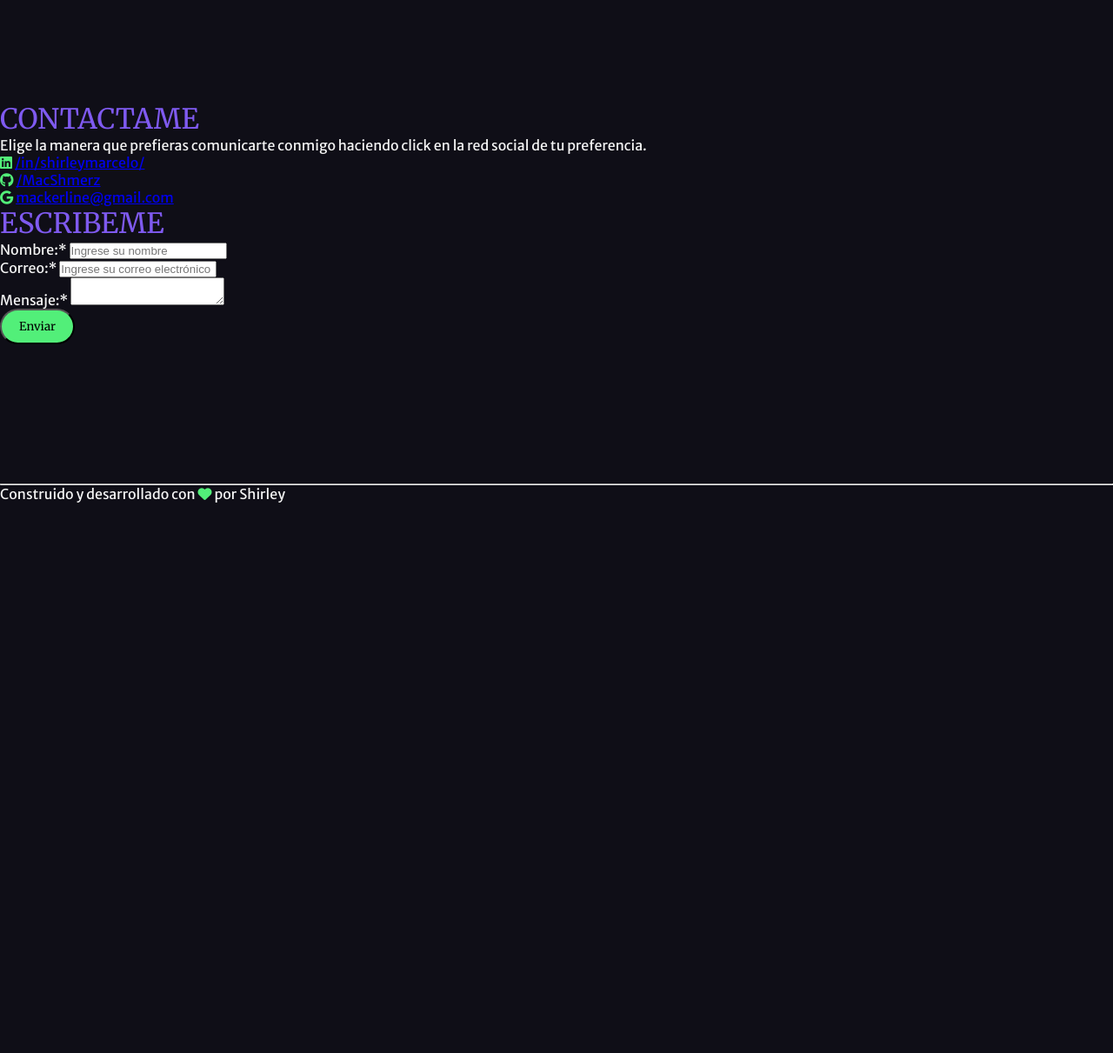
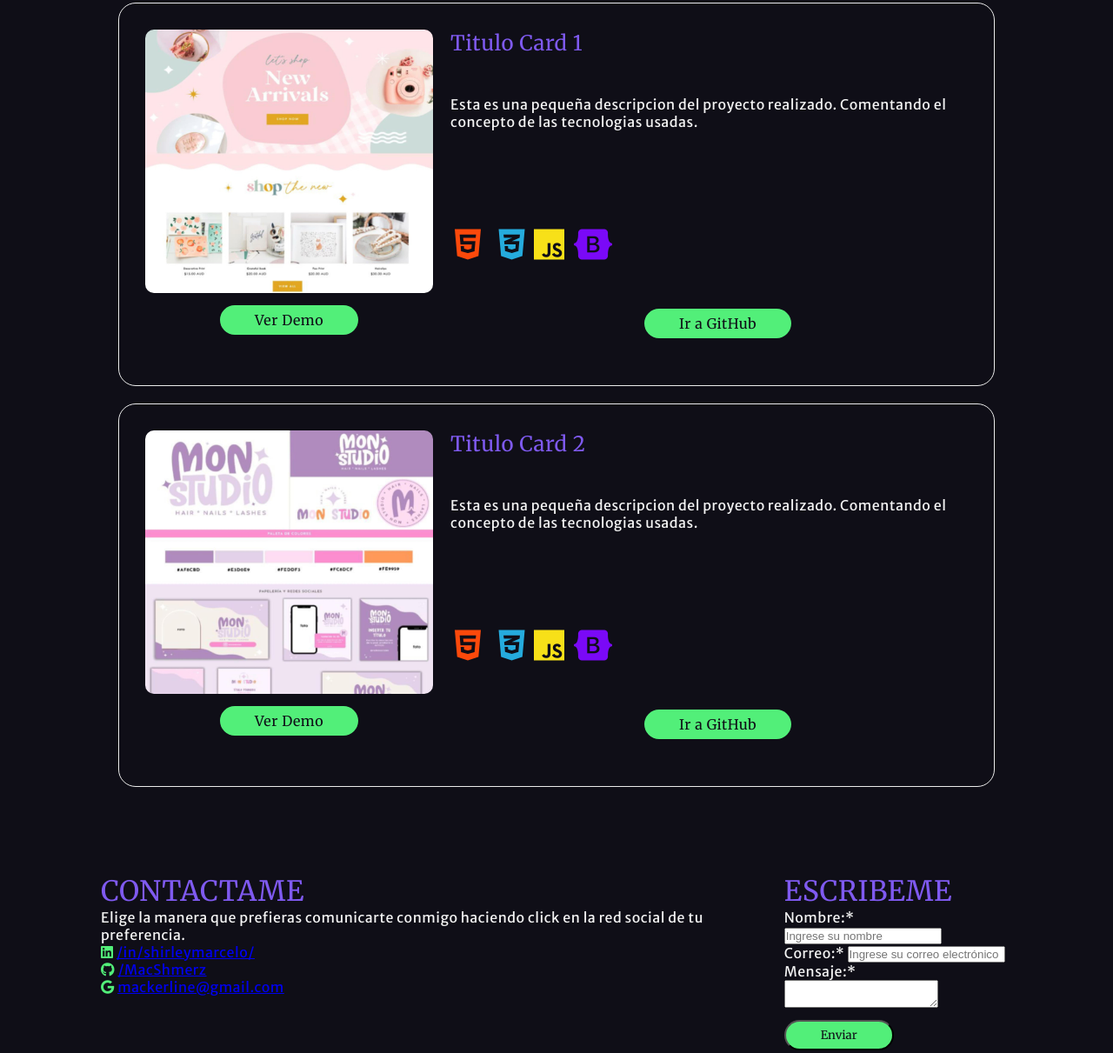
Before and after one commit to MacShmerz/portfolio, a plain HTML site: page index.html in a window 1280 px wide. Shown: the part 1326-2537 px from the top of the page at 87% size. Before the commit the page ends 1904 px from the top, so only its background shows below. Drawn offline with Linux system fonts and the light colour scheme.

Commit message:
css modification and project section

```diff
--- a/index.html
+++ b/index.html
@@ -51,22 +51,23 @@
               </a>
             </div>
           </div>
-          <div class="image-home">
-            <img src="#" alt="Foto de Perfil" />
+          <div class="img-home">
+            <img src="img/img-portada.jpg" alt="Foto de Perfil" />
           </div>
         </div>
         <div class="btn-home">
-          <button class="slide-btn" aria-label="Deslizar hacia abajo">v</button>
+          <buttom><img class="btn-home-img" src="img/down.svg" alt=""></buttom>
         </div>
       </section>
 
       <!--Descripcion acecrca de mi-->
       <section id="about-me" class="about-me">
+        <duv class="col">
+          <div class="image-about-me align-start">
+            <img src="img/aboutme.png" alt="">
+          </div>
+          <div class="text-about-me align-end">
             <h2>Acerca de mi</h2>
-        <div class="image-about-me">
-          <img src="#" alt="Figura anime de programacion" />
-        </div>
-        <div class="text-about-me">
             <p>
               Apasionada por el desarrollo web y las últimas tecnologías de
               programación.
@@ -80,8 +81,10 @@
               <a href="" class="button success-btn" download>Descargar CV</a>
             </div>
           </div>
-        <aside id="soft-skills" class="soft-skills">
-          <h3>Soft Skills</h3>
+        </duv>
+
+        <aside>
+          <h3 class="text-center">Soft Skills</h3>
           <p>
             Creo firmemente que el trabajo en equipo es fundamental para alcanzar
             metas compartidas y fortalecer habilidades clave como la comunicación
@@ -97,53 +100,58 @@
 
       <!--Seccion de lista de proyectos-->
       <section id="projects" class="projects">
-        <h2>Proyectos</h2>
+        <h2 class="text-center">Proyectos</h2>
         <div class="cards">
           <div class="card">
-            <div>
-              <img src="#" alt="Captura del proyecto" />
-              <div>
+            <div class="col">
+              <div class="align-start">
+                <img src="img/project1.jpg" alt="Captura del proyecto" />
+                <div class="align-center">
                   <a href="" target="_blank" class="button success-btn" aria-label="Ver Demo">Ver Demo</a>
                 </div>
               </div>
-            <div>
+              <div class="align-end card__content">
                 <h3 class="card__title">Titulo Card 1</h3>
                 <p>
                   Esta es una pequeña descripcion del proyecto realizado.
                   Comentando el concepto de las tecnologias usadas.
                 </p>
                 <div class="icons-card">
-                <i class="fa-tec" aria-label="icono de la tecnologia"></i>
-                <i class="fa-tec" aria-label="icono de la tecnologia"></i>
-                <i class="fa-tec" aria-label="icono de la tecnologia"></i>
-                <i class="fa-tec" aria-label="icono de la tecnologia"></i>
+                  <i class="fa-brands fa-html5 fa-height" style="color: #fc490b;"></i>                  <i class="fa-tec" aria-label="icono de la tecnologia"></i>
+                  <i class="fa-brands fa-css3-alt  fa-height" style="color: #25abdd;"></i>
+                  <i class="fa-brands fa-js  fa-height" style="color: #F7E018;"></i>
+                  <i class="fa-brands fa-bootstrap fa-height" style="color: #7A09F7;"></i>
                 </div>
-              <div>
+                <div class="align-center show-git">
                   <a href="" target="_blank" class="button success-btn" >Ir a GitHub</a>
                 </div>
               </div>
             </div>
+          </div>
+
           <div class="card">
-            <div>
-              <img src="#" alt="Captura del proyecto" />
-              <div>
+            <div class="col">
+              <div class="align-start">
+                <img src="img/project2.jpg" alt="Captura del proyecto" />
+                <div class="align-center">
                   <a href="" target="_blank" class="button success-btn" aria-label="Ver Demo">Ver Demo</a>
                 </div>
               </div>
-            <div>
+              <div class="align-end card__content">
                 <h3  class="card__title">Titulo Card 2</h3>
                 <p>
                   Esta es una pequeña descripcion del proyecto realizado.
                   Comentando el concepto de las tecnologias usadas.
                 </p>
                 <div class="icons-card">
-                <i class="fa-tec" aria-label="icono de la tecnologia"></i>
-                <i class="fa-tec" aria-label="icono de la tecnologia"></i>
-                <i class="fa-tec" aria-label="icono de la tecnologia"></i>
-                <i class="fa-tec" aria-label="icono de la tecnologia"></i>
+                  <i class="fa-brands fa-html5" style="color: #fc490b;"></i>                  <i class="fa-tec" aria-label="icono de la tecnologia"></i>
+                  <i class="fa-brands fa-css3-alt" style="color: #25abdd;"></i>
+                  <i class="fa-brands fa-js" style="color: #F7E018;"></i>
+                  <i class="fa-brands fa-bootstrap" style="color: #7A09F7;"></i>
                  </div>
-              <div>
+                <div class="align-center">
                   <a href="" target="_blank" class="button success-btn" >Ir a GitHub</a>
+                </div>
               </div>
             </div>
           </div>
@@ -153,6 +161,7 @@
       <!--Seccion de contacto y formulario-->
       <section id="contact" class="contact">
         <!--Contacto mediante redes sociales-->
+        <div class="col">
           <div class="contact__social-media">
             <h2>CONTACTAME</h2>
             <p>
@@ -209,13 +218,14 @@
 
             </form>
           </div>
+        </div>
       </section>
     </main>
 
     <!--Pie de pagina-->
     <footer>
       <hr />
-      <p>
+      <p class="text-center">
         Construido y desarrollado con
         <span><i class="fa-solid fa-heart icon-color"></i></span> por Shirley
       </p>
--- a/style/index.css
+++ b/style/index.css
@@ -6,6 +6,7 @@
     --font-primary: "Merriweather Sans", serif;
     --font-secondary:  "Merriweather", serif
 }
+
 
 /* CSS GENERAL*/
 *{
@@ -18,6 +19,7 @@ body {
     background-color: var(--color-background);
     color: var(--color-text);
     font-family: var(--font-primary);
+    letter-spacing: 0.5px;
 }
 
 h1,
@@ -31,6 +33,9 @@ h1 {
     font-size: 48px;
 }
 
+span {
+    color: var(--color-primary);
+}
 
 h2,
 h3 {
@@ -38,21 +43,56 @@ h3 {
     color: var(--color-primary);
 }
 
+div img {
+    width: 100%;
+}
+
+/*-------------------------------*/
 
 .icon-color {
     color: var(--color-secondary)
+}
+
+.col {
+    display: flex;
+}
+
+.align-start{
+    justify-content: flex-start;
+    flex: 0 0 35%;
+}
+
+.align-end{
+    justify-content: flex-start;
+    flex: 0 0 65%;
+}
+
+.align-center {
+    display: flex;
+    justify-content: center;
+    align-items: center;
 }
 
 .button {
     display: inline-block;
     background-color: var(--color-secondary);
     border-radius: 50px;
-    padding: 10px 20px;
+    padding: 7px 40px;
     font-family: var(--font-secondary);
+    margin-top: 10px;
+    align-items: center;
+    color: var(--color-background);
+    text-decoration: none;
 }
 
-.col {
-    display: flex;
+.text-center {
+    text-align: center;
+}
+
+.about-me,
+.projects,
+.contact{
+    margin-bottom: 100px;
 }
 
 /* ESTILO DEL ENCABEZADO Y NAV*/
@@ -90,8 +130,9 @@ header .menu ul li img {
 }
 
 /* CONTENEDOR GENERAL*/
-.container {
-    max-width: 1280px;
+.container,
+hr {
+    max-width: 1048px;
     margin: 0 auto;
 }
 
@@ -100,19 +141,60 @@ header .menu ul li img {
     margin: 120px 0;
 }
 
+.img-home{
+    justify-content: flex-end;
+    margin-left: auto;
+ }
+ .img-home img{
+    border-radius: 50%;
+ }
+ .btn-home-img{
+    height: 60px;
+    margin-top: 30px;
+ }
+
 /*SECCION ACERCA DE MI */
-.about-me,
-.projects,
-.contact{
-    margin-bottom: 160px;
-}
 
 .soft-skills{
-    margin-top: 160px;
+    margin-top: 120px;
 }
 
 
 /* SECCION PROYECTO*/
+.card {
+    border: #EBEBEB solid 1px;
+    border-radius: 20px;
+    padding: 30px;
+    margin: 20px;
+}
+
+.card__content{
+    margin-left: 20px;
+    display: flex;
+    flex-direction: column;
+}
+
 .card__title{
     font-size: 24px;
+    flex: 0 0 20%;
 }
+
+.card__content p{
+    flex: 0 0 40%;
+}
+
+.icons-card {
+    flex: 0 0 22%;
+    display: flex;
+}
+
+.icons-card i {
+    font-size: 40px;
+    display: flex;
+    padding: 0 5px;
+}
+
+.card img {
+    border-radius: 10px;
+    height: 80%;
+}
```
Also changed, not shown: img/aboutme.png (added), img/down.svg (added), img/img-portada.jpg (added), img/project1.jpg (added), img/project2.jpg (added). Lines whose indentation alone changed are shown as unchanged.
